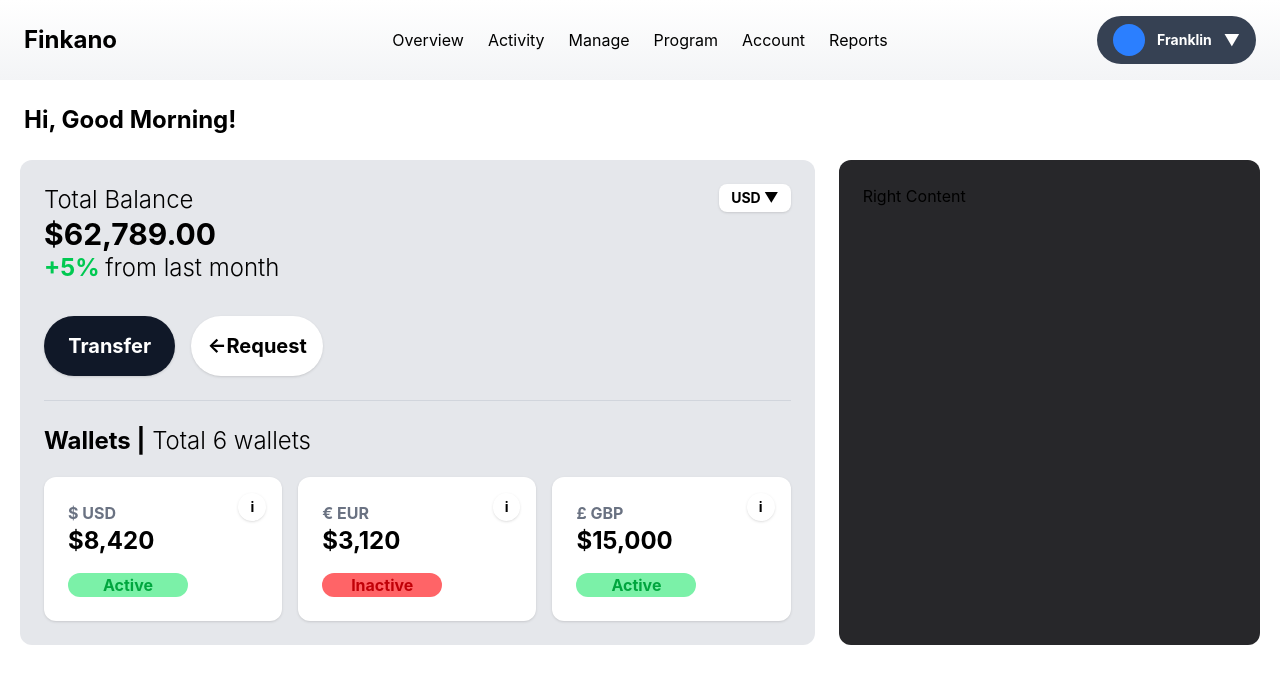
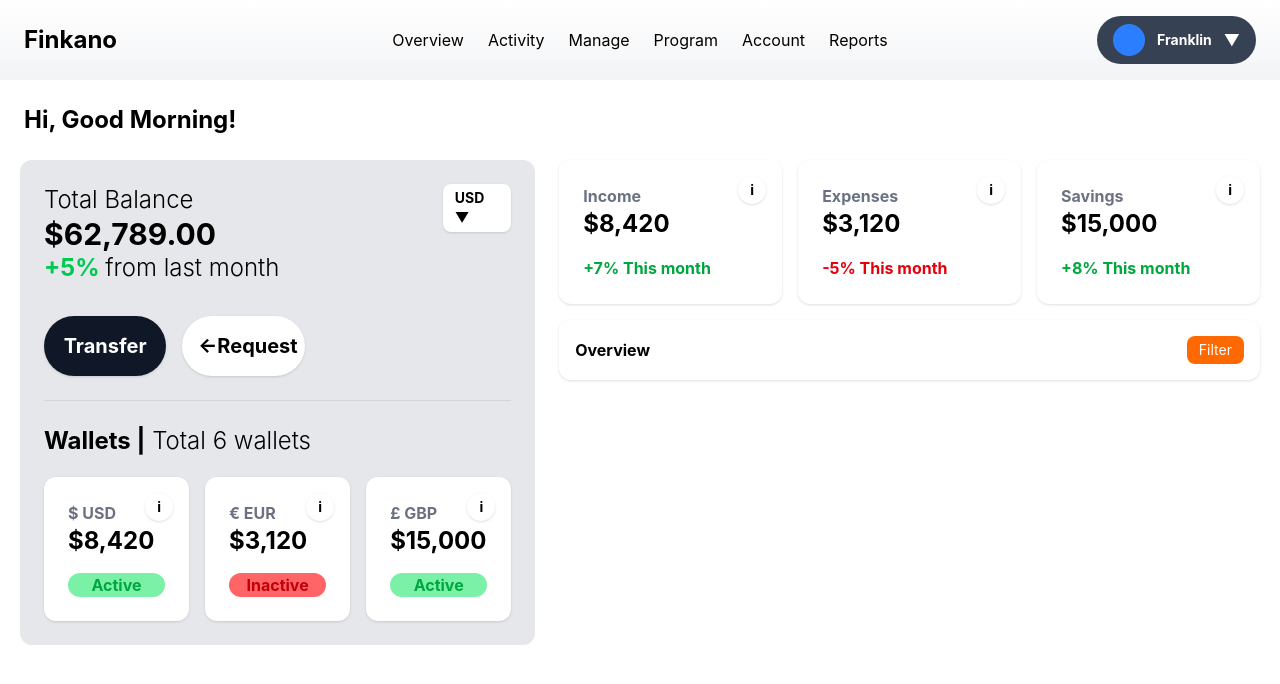
Before and after one commit to TusharJain86/webdev-ui, a React (Vite) app: page / in a window 1280 px wide. Shown: the top 684 px of the page. Built offline with nearby package versions, Linux system fonts and the light colour scheme.

Commit message:
right side hero section transitions added and cards updated

```diff
--- a/src/components/Card.jsx
+++ b/src/components/Card.jsx
@@ -1,8 +1,8 @@
 import React from "react";
 
-const Card = ({ title, value, children }) => {
+const Card = ({ title, value, children, className}) => {
   return (
-    <div className="bg-white rounded-xl p-6 shadow relative">
+    <div className={`bg-white rounded-xl p-6 shadow relative ${className}`}>
       <h3 className="text-gray-500 text-md font-bold">{title}</h3>
       <p className="text-2xl font-bold">{value}</p>
 
@@ -12,7 +12,7 @@ const Card = ({ title, value, children }) => {
       </div>
 
       {/* extra content */}
-      <div className="mt-4 w-30 rounded-full">
+      <div className="mt-4">
         {children}
       </div>
     </div>
--- a/src/pages/home.jsx
+++ b/src/pages/home.jsx
@@ -69,9 +69,31 @@ const Home = () => {
                     </div>
                 </div>
 
-            {/* RIGHT BOX */}
-            <div className="flex-1 bg-zinc-800 rounded-xl p-6">
-                Right Content
+                <div className="flex-3 flex flex-col gap-4">
+
+                    {/* 3 CARDS ON TOP */}
+                    <div className="grid grid-cols-3 gap-4">
+                        <Card title="Income" value="$8,420" className="hover:scale-105">
+                            <p className="text-green-600 font-bold">+7% This month</p>
+                        </Card>
+                        <Card title="Expenses" value="$3,120" className="hover:scale-105">
+                            <p className="text-red-600 font-bold">-5% This month</p>
+                        </Card>
+                        <Card title="Savings" value="$15,000" className="hover:scale-105">
+                            <p className="text-green-600 font-bold">+8% This month</p>
+                        </Card>
+
+                    </div>
+
+                    {/* CONTAINER BELOW */}
+                    <div className="bg-white rounded-xl p-4 shadow flex justify-between items-center">
+                        <h2 className="font-bold">Overview</h2>
+
+                        <div className="bg-orange-500 text-white px-3 py-1 rounded-lg text-sm cursor-pointer">
+                            Filter
+                        </div>
+                    </div>
+
                 </div>
             </div>
 
```
Lines whose indentation alone changed are shown as unchanged.
